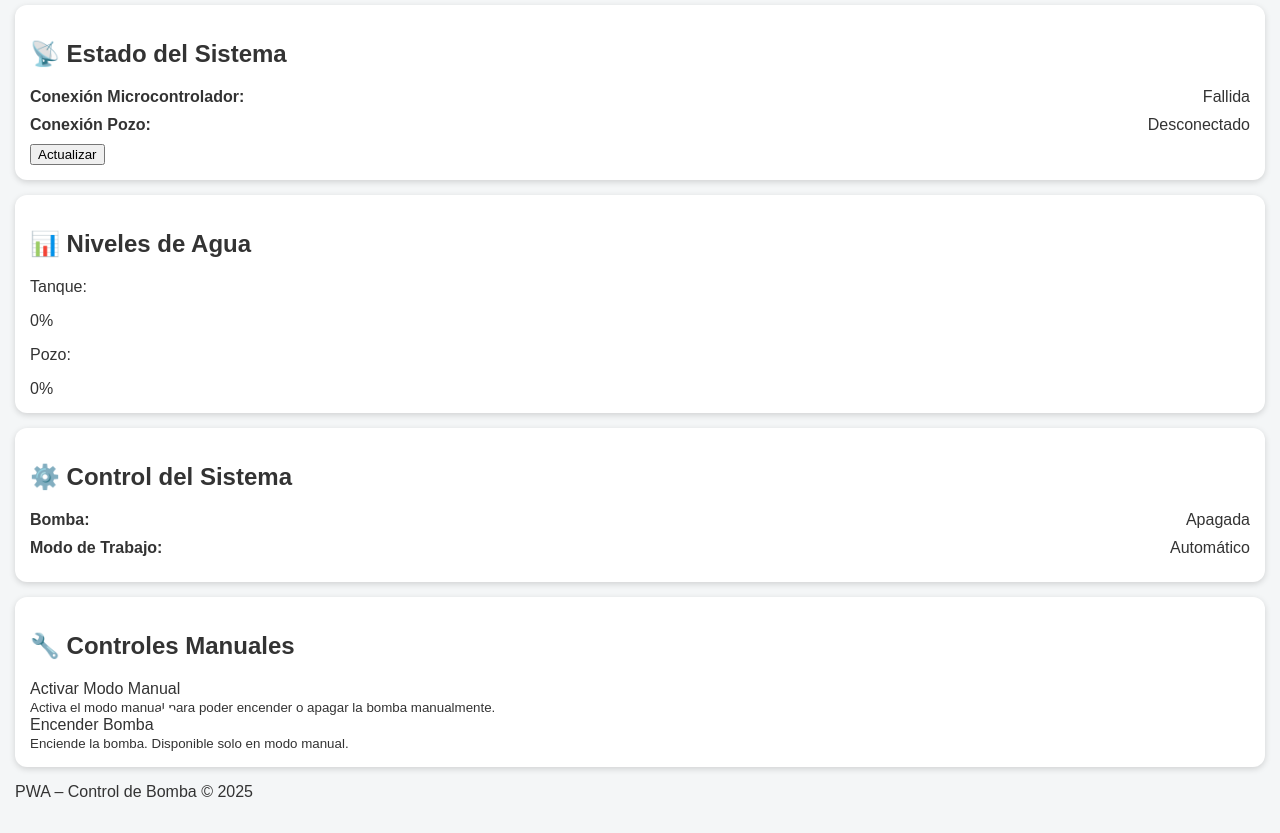
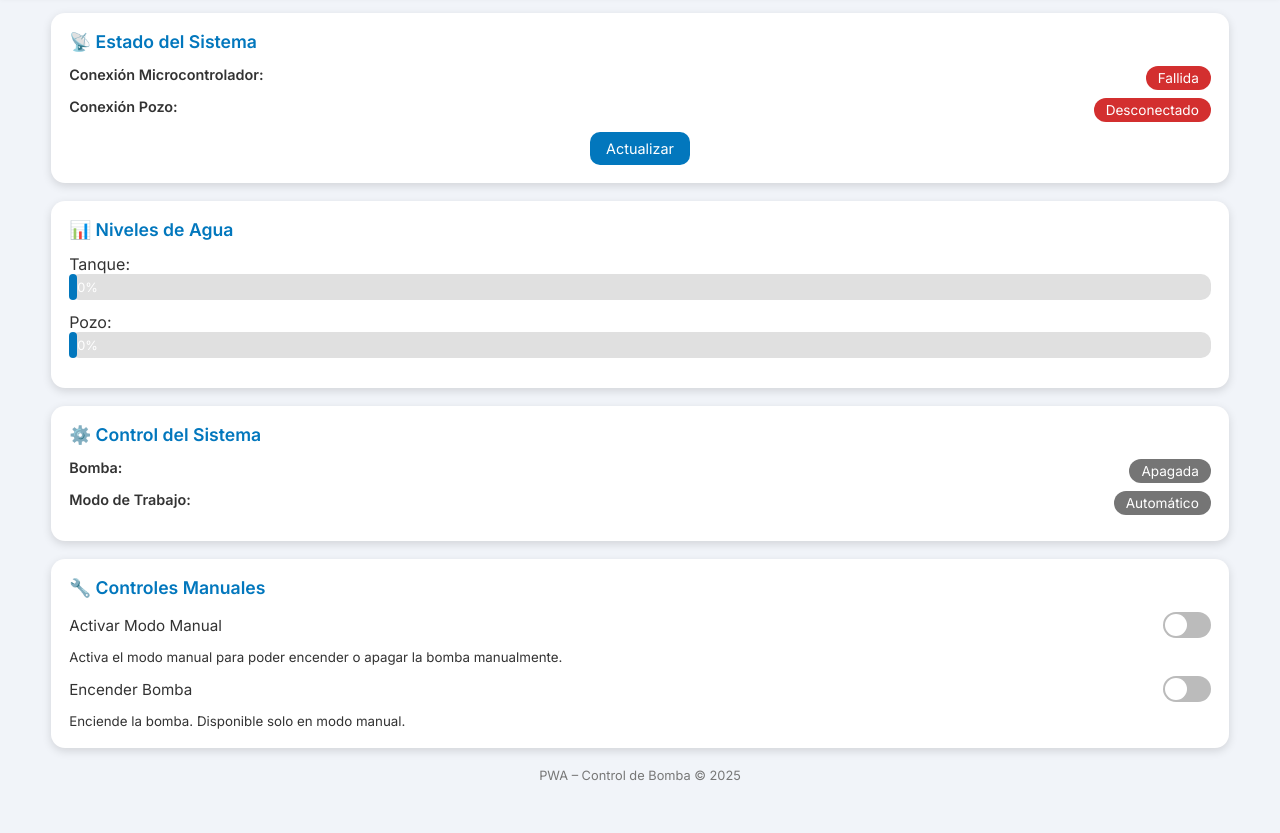
Before and after one commit to jesusmedrandam/pwa-bomba, a website: page public/index.html in a window 1280 px wide. Shown: the part 89-922 px from the top of the page. Drawn offline with Linux system fonts and the light colour scheme.

Commit message:
Update styles.css

```diff
--- a/public/styles.css
+++ b/public/styles.css
@@ -1,80 +1,138 @@
-body {
-    font-family: Arial, sans-serif;
+* {
   margin: 0;
-    padding: 15px;
-    background: #f4f6f7;
-    color: #333;
+  padding: 0;
+  box-sizing: border-box;
+  font-family: "Inter", sans-serif;
 }
 
-h1 {
+body {
+  background: #f1f4f9;
+  color: #333;
+  padding-bottom: 50px;
+}
+
+header {
+  background: #0277bd;
+  color: white;
+  padding: 16px;
   text-align: center;
-    margin-bottom: 20px;
+  font-size: 1.3rem;
+  font-weight: 600;
+  box-shadow: 0 2px 8px #0003;
+}
+
+main {
+  width: 92%;
+  margin: auto;
+  margin-top: 20px;
 }
 
 .card {
-    background: white;
-    padding: 15px;
-    border-radius: 12px;
-    margin-bottom: 15px;
-    box-shadow: 0 2px 6px rgba(0,0,0,0.15);
+  background: #fff;
+  padding: 18px;
+  margin-bottom: 18px;
+  border-radius: 14px;
+  box-shadow: 0 3px 10px #0002;
+}
+
+h2 {
+  margin-bottom: 14px;
+  font-size: 1.1rem;
+  color: #0277bd;
 }
 
 .row {
   display: flex;
   justify-content: space-between;
-    align-items: center;
-    margin-bottom: 10px;
+  margin-bottom: 8px;
+  font-size: 0.9rem;
 }
 
 .label {
-    font-weight: bold;
+  font-weight: 600;
 }
 
-.status-pill {
-    padding: 6px 12px;
-    border-radius: 20px;
-    font-size: 14px;
-    font-weight: bold;
+/* Status circles */
+.status-dot {
+  padding: 4px 12px;
+  border-radius: 30px;
   color: white;
+  font-size: 0.85rem;
 }
 
-.ok { background: #27ae60; }
-.fail { background: #c0392b; }
-
-.progress-container {
-    width: 100%;
-    height: 24px;
-    background: #ddd;
-    border-radius: 10px;
-    overflow: hidden;
-    margin-top: 5px;
+.red {
+  background: #d32f2f;
 }
 
-.progress-bar {
+.green {
+  background: #2e7d32;
+}
+
+.status-gray {
+  padding: 4px 12px;
+  background: #757575;
+  border-radius: 30px;
+  color: white;
+  font-size: 0.85rem;
+}
+
+/* Nivel de agua */
+.bar-container {
+  width: 100%;
+  height: 26px;
+  background: #e0e0e0;
+  border-radius: 10px;
+  margin-bottom: 12px;
+}
+
+.bar-fill {
   height: 100%;
-    background: #3498db;
-    width: 0%;
+  background: #0277bd;
+  border-radius: 10px;
+  color: white;
+  padding-left: 8px;
+  font-size: 0.8rem;
+  display: flex;
+  align-items: center;
   transition: width 0.4s ease;
 }
 
-/* SWITCHES */
-.switch-container {
+/* Botón actualizar */
+.small-button {
+  margin-top: 10px;
+  padding: 8px 16px;
+  background: #0277bd;
+  border: none;
+  color: white;
+  border-radius: 10px;
+  cursor: pointer;
+  display: block;
+  margin-left: auto;
+  margin-right: auto;
+  font-size: 0.9rem;
+}
+
+.small-button:hover {
+  background: #015b91;
+}
+
+/* Switch */
+.switch-row {
   display: flex;
   justify-content: space-between;
   align-items: center;
-    margin-top: 15px;
+  margin-bottom: 8px;
+  font-size: 0.95rem;
 }
 
-.switch-desc {
-    font-size: 13px;
-    margin-top: 4px;
-    color: #555;
+.mt {
+  margin-top: 10px;
 }
 
 .switch {
   position: relative;
-    width: 55px;
-    height: 28px;
+  width: 48px;
+  height: 26px;
 }
 
 .switch input {
@@ -84,46 +142,38 @@ h1 {
 .slider {
   position: absolute;
   cursor: pointer;
-    background-color: #ccc;
-    border-radius: 34px;
-    top: 0; left: 0;
-    right: 0; bottom: 0;
-    transition: .4s;
+  background: #bbb;
+  border-radius: 20px;
+  top: 0;
+  left: 0;
+  right: 0;
+  bottom: 0;
+  transition: .3s;
 }
 
 .slider:before {
   content: "";
   position: absolute;
+  width: 22px;
   height: 22px;
-    width: 22px;
-    left: 3px;
-    bottom: 3px;
-    background-color: white;
+  left: 2px;
+  bottom: 2px;
+  background: white;
   border-radius: 50%;
-    transition: .4s;
+  transition: .3s;
 }
 
 input:checked + .slider {
-    background-color: #3498db;
+  background: #0277bd;
 }
 
 input:checked + .slider:before {
-    transform: translateX(26px);
+  transform: translateX(22px);
 }
 
-/* BOTÓN PEQUEÑO */
-.btn-small {
-    display: block;
-    margin: 15px auto 0 auto;
-    padding: 8px 16px;
-    font-size: 14px;
-    background: #2980b9;
-    border: none;
-    color: white;
-    border-radius: 8px;
-    cursor: pointer;
+footer {
+  text-align: center;
+  margin-top: 20px;
+  color: #777;
+  font-size: 0.8rem;
 }
-
-.btn-small:hover {
-    background: #1f6691;
-}
```
Lines whose indentation alone changed are shown as unchanged.
